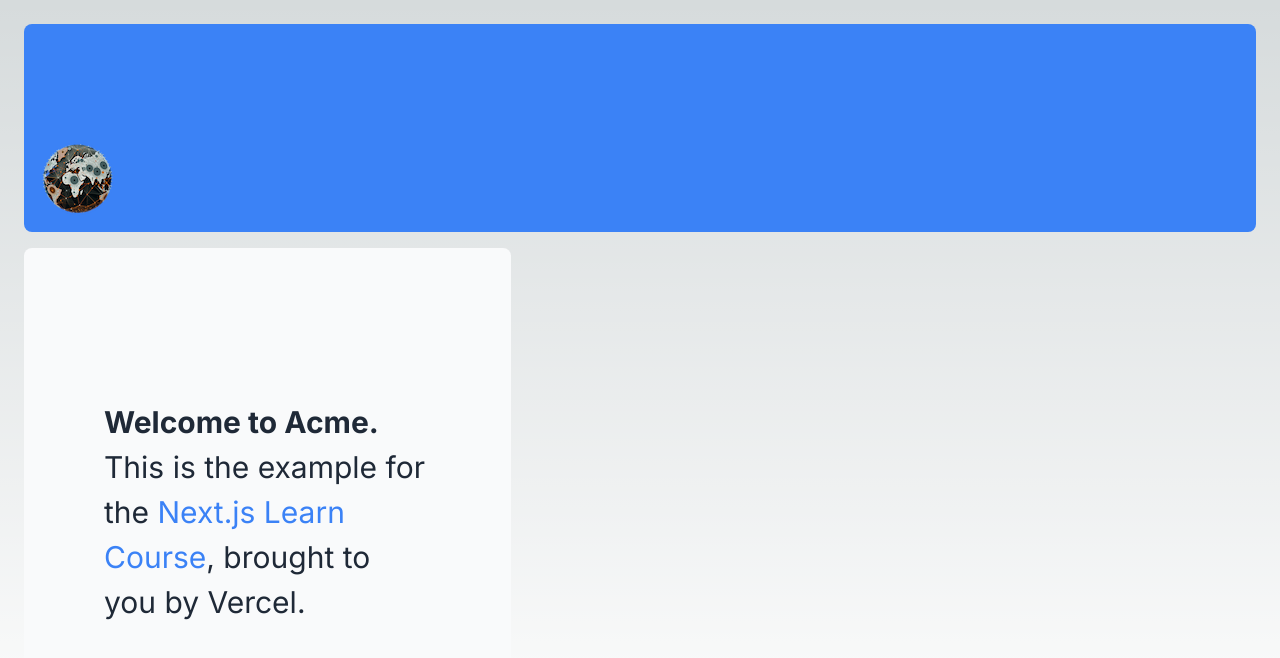
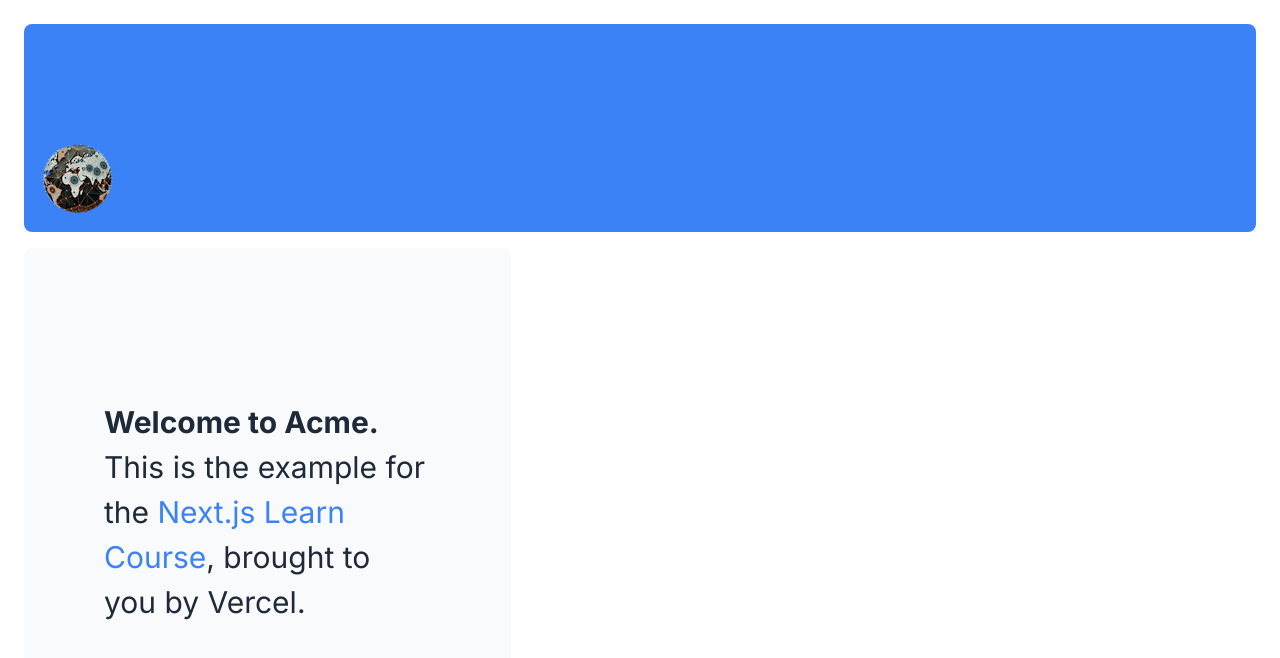
Before and after one commit to wstalmans1/dashboardapp-nextjs-fleek, a Next.js app: page / in a window 1280 px wide. Shown: the top 658 px of the page. Built offline with nearby package versions, Linux system fonts and the light colour scheme.

Commit message:
replaced global css with the css from the dashboard from nextjs course

```diff
--- a/src/app/globals.css
+++ b/src/app/globals.css
@@ -1,3 +1,25 @@
+@tailwind base;
+@tailwind components;
+@tailwind utilities;
+
+input[type='number'] {
+  -moz-appearance: textfield;
+  appearance: textfield;
+}
+
+input[type='number']::-webkit-inner-spin-button {
+  -webkit-appearance: none;
+  margin: 0;
+}
+
+input[type='number']::-webkit-outer-spin-button {
+  -webkit-appearance: none;
+  margin: 0;
+}
+
+
+/* herunder, we got the original global.css (if the above doesn't work hen return to the below) */
+/*
 @tailwind base;
 @tailwind components;
 @tailwind utilities;
@@ -30,3 +52,4 @@
     )
     rgb(var(--background-start-rgb));
 }
+*/
```
